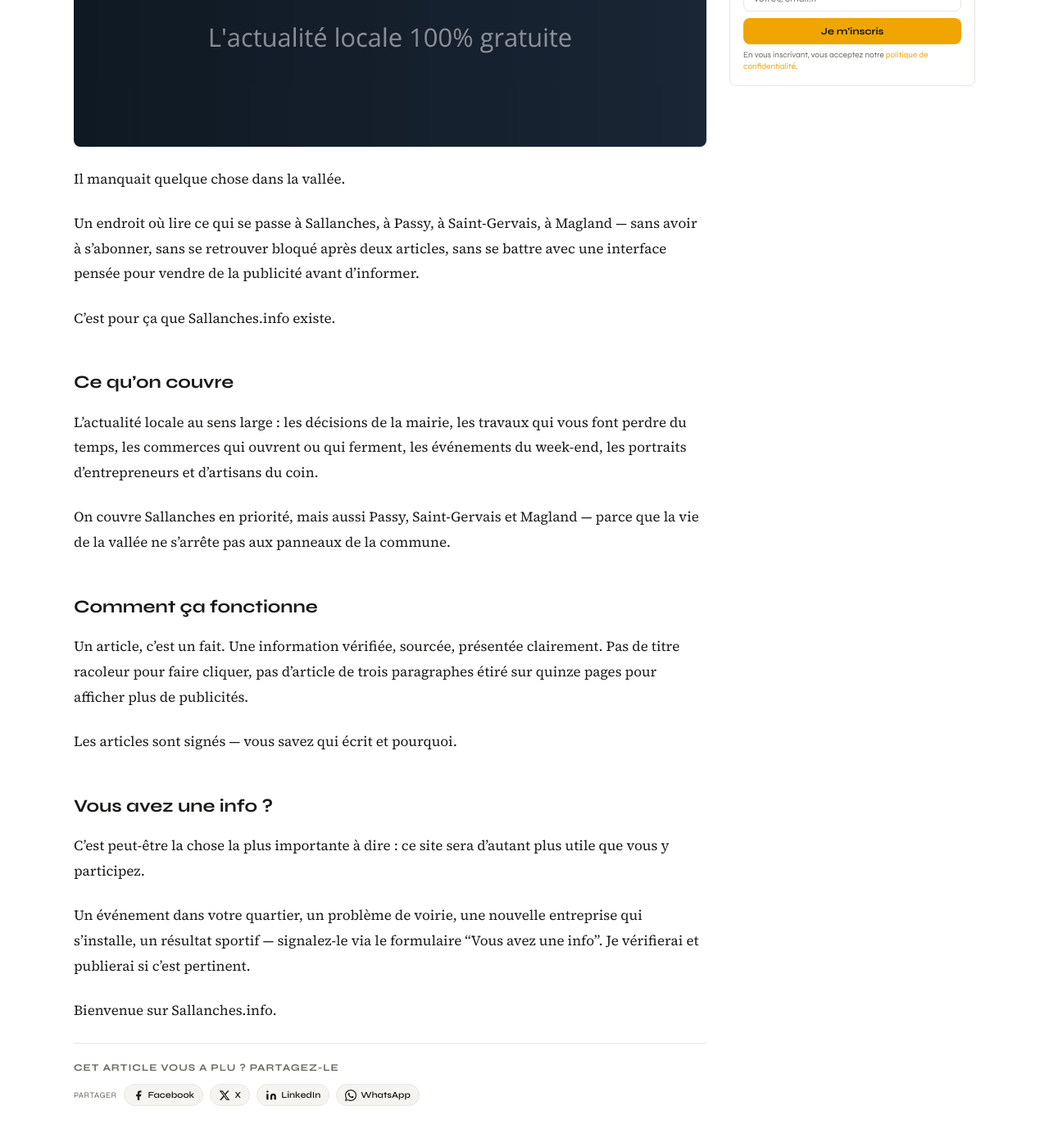
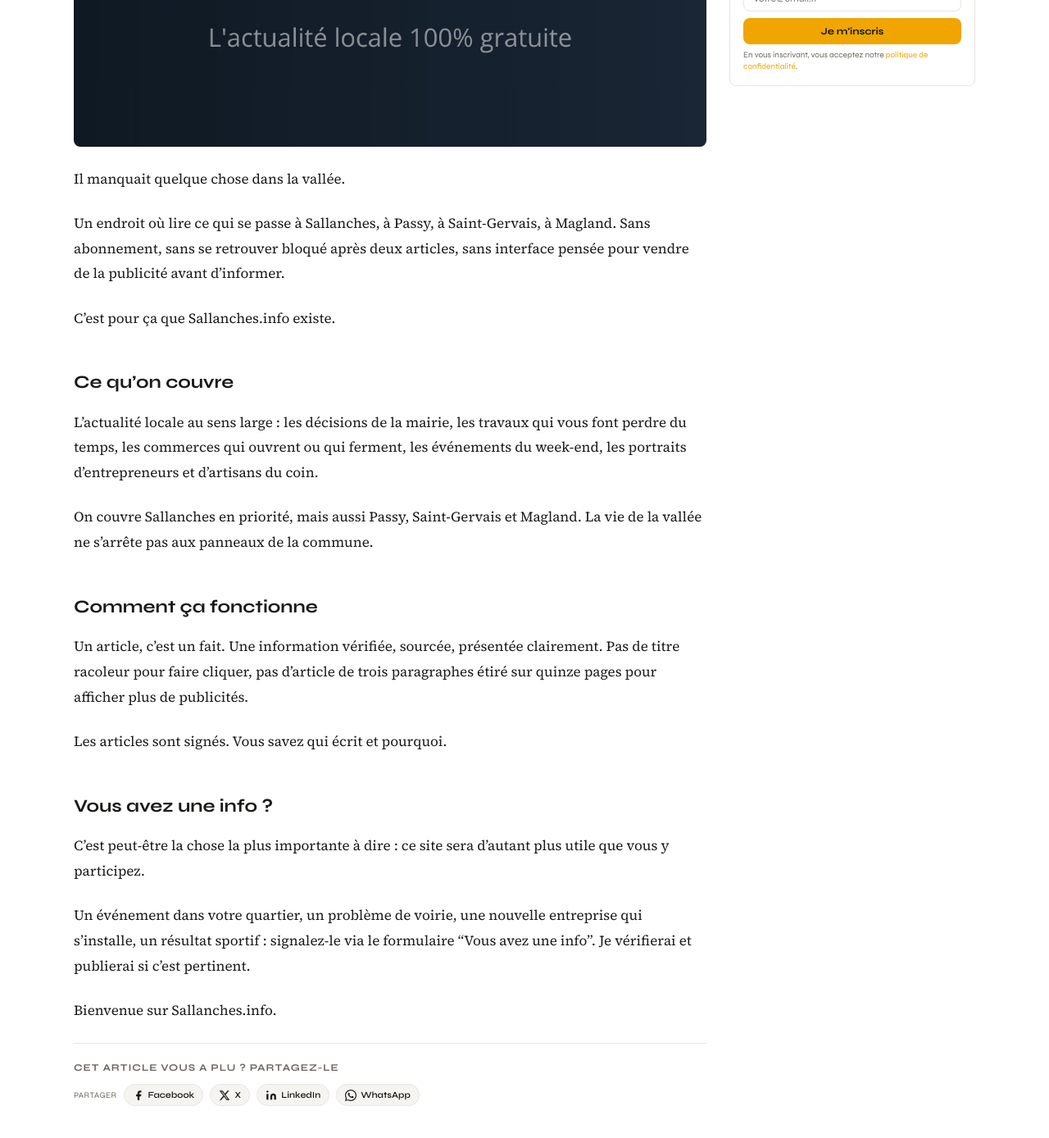
Before and after one commit to DuvalDVL/sallanches.info, a Jekyll site: the page built from _posts/actualites/2026-03-20-bienvenue-sallanches-info.md, in a window 1280 px wide and 1400 px high, scrolled down 658 px. Shown: the top 1388 px of the window at 82% size. Built offline with Jekyll 4.4.1, drawn with Linux system fonts in a browser that asks for light colours.

Commit message:
Update 2026-03-20-bienvenue-sallanches-info.md

```diff
--- a/_posts/actualites/2026-03-20-bienvenue-sallanches-info.md
+++ b/_posts/actualites/2026-03-20-bienvenue-sallanches-info.md
@@ -15,7 +15,7 @@ permalink: /actualites/bienvenue-sur-sallanches-info/
 
 Il manquait quelque chose dans la vallée.
 
-Un endroit où lire ce qui se passe à Sallanches, à Passy, à Saint-Gervais, à Magland — sans avoir à s'abonner, sans se retrouver bloqué après deux articles, sans se battre avec une interface pensée pour vendre de la publicité avant d'informer.
+Un endroit où lire ce qui se passe à Sallanches, à Passy, à Saint-Gervais, à Magland. Sans abonnement, sans se retrouver bloqué après deux articles, sans interface pensée pour vendre de la publicité avant d'informer.
 
 <!--more-->
 
@@ -25,18 +25,18 @@ C'est pour ça que Sallanches.info existe.
 
 L'actualité locale au sens large : les décisions de la mairie, les travaux qui vous font perdre du temps, les commerces qui ouvrent ou qui ferment, les événements du week-end, les portraits d'entrepreneurs et d'artisans du coin.
 
-On couvre Sallanches en priorité, mais aussi Passy, Saint-Gervais et Magland — parce que la vie de la vallée ne s'arrête pas aux panneaux de la commune.
+On couvre Sallanches en priorité, mais aussi Passy, Saint-Gervais et Magland. La vie de la vallée ne s'arrête pas aux panneaux de la commune.
 
 ## Comment ça fonctionne
 
 Un article, c'est un fait. Une information vérifiée, sourcée, présentée clairement. Pas de titre racoleur pour faire cliquer, pas d'article de trois paragraphes étiré sur quinze pages pour afficher plus de publicités.
 
-Les articles sont signés — vous savez qui écrit et pourquoi.
+Les articles sont signés. Vous savez qui écrit et pourquoi.
 
 ## Vous avez une info ?
 
 C'est peut-être la chose la plus importante à dire : ce site sera d'autant plus utile que vous y participez.
 
-Un événement dans votre quartier, un problème de voirie, une nouvelle entreprise qui s'installe, un résultat sportif — signalez-le via le formulaire "Vous avez une info". Je vérifierai et publierai si c'est pertinent.
+Un événement dans votre quartier, un problème de voirie, une nouvelle entreprise qui s'installe, un résultat sportif : signalez-le via le formulaire "Vous avez une info". Je vérifierai et publierai si c'est pertinent.
 
 Bienvenue sur Sallanches.info.
```
